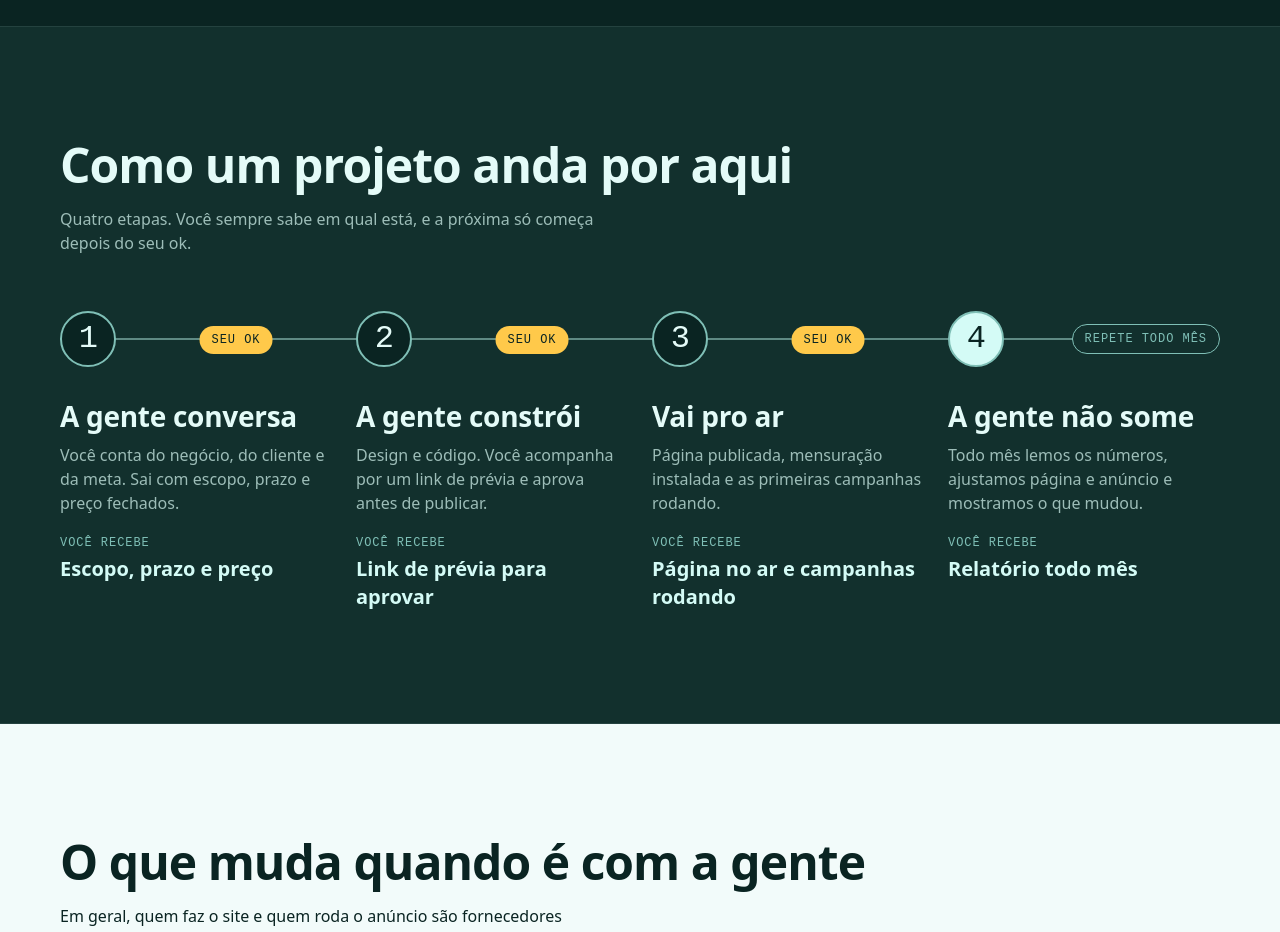
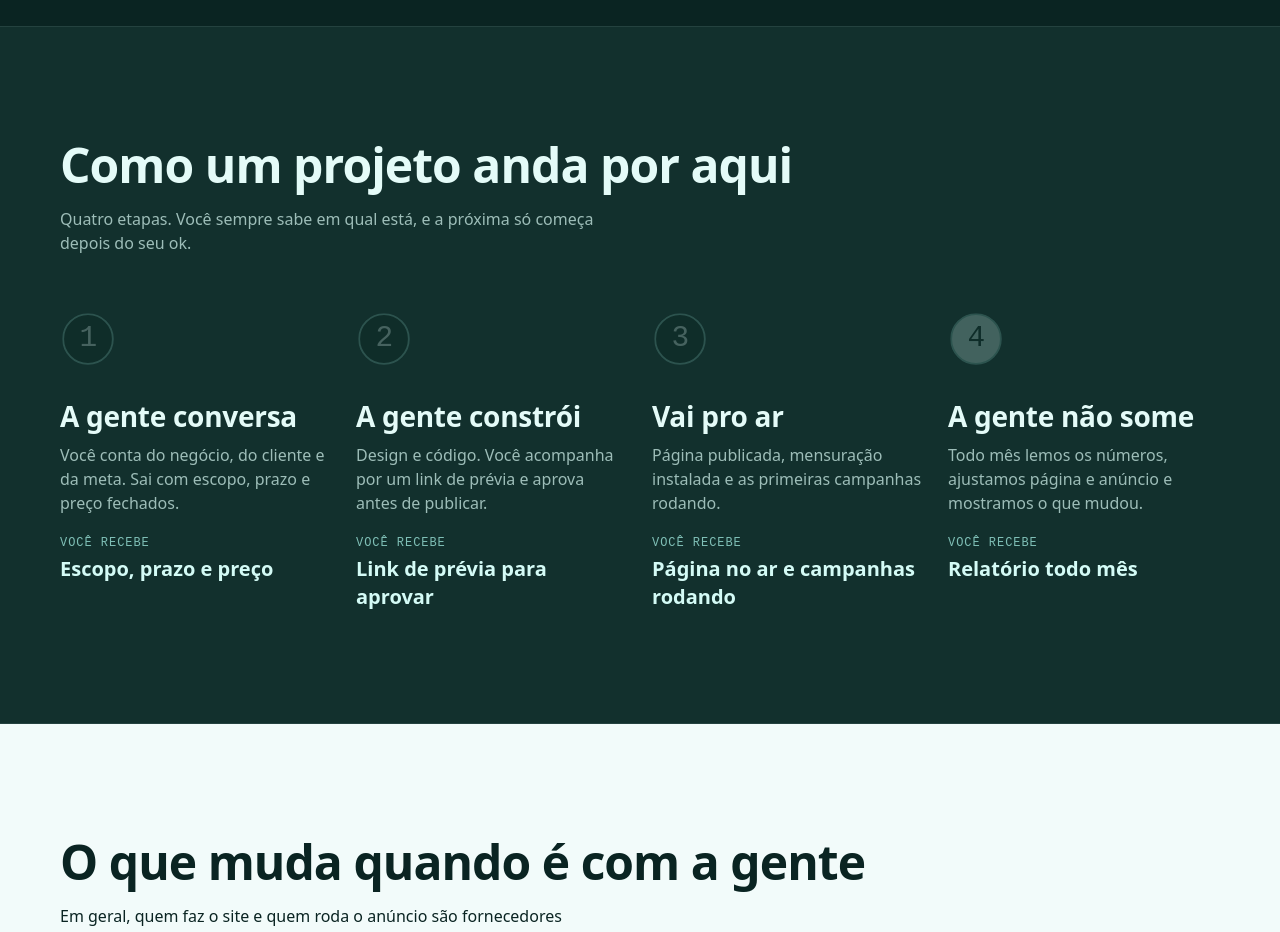
Before and after one commit to vladsposito/institucional-amplyon, a React (Vite) app: page / in a window 1280 px wide. Shown: the part 1860-2792 px from the top of the page. Built offline with nearby package versions, Linux system fonts and the light colour scheme.

Commit message:
Motion na section process

```diff
--- a/src/index.css
+++ b/src/index.css
@@ -191,6 +191,23 @@
   --duration-stair-arc: 500ms;
   --stair-arcs-delay: 1100ms;
   --stair-arcs-stagger: 90ms;
+
+  /*
+   * Motion da linha da trilha, desktop (opção A, "Contínua").
+   * Fonte de verdade: docs/motion/trilha-referencia.html. Não alterar sem aprovação.
+   * Dispara uma vez com a trilha 60% visível. A linha cresce em ritmo constante; cada etapa/selo
+   * acende quando a linha encosta nele: atraso = início + fração da posição na linha x duração.
+   */
+  --track-trigger-ratio: 0.6;
+  --track-start-delay: 200ms;
+  --duration-track-line: 2100ms;
+  --ease-track-line: linear;
+  --duration-track-pop: 320ms;
+  --ease-track-pop: cubic-bezier(0.34, 1.56, 0.64, 1);
+  --track-circle-from-opacity: 0.25;
+  --track-circle-from-scale: 0.92;
+  --track-seal-from-opacity: 0;
+  --track-seal-from-scale: 0.8;
 
   /* Símbolo do logo, em em (base = tamanho do texto do logo, 22px) */
   --logo-bar-w: calc(5em / 22);
@@ -413,6 +430,79 @@
   }
 }
 
+/*
+ * Trilha de "Como um projeto anda" (só desktop + motion-safe; no mobile e com reduced motion fica pronta).
+ * O <ol> da trilha recebe data-track-state: "idle" (estado inicial, antes do disparo) → "play".
+ * --track-f = fração da borda esquerda do elemento ao longo da linha (medida no disparo).
+ */
+@utility track-line-motion {
+  transform-origin: left center;
+  @variant lg {
+    @variant motion-safe {
+      [data-track-state='idle'] & {
+        transform: scaleX(0);
+      }
+      [data-track-state='play'] & {
+        animation: track-line-grow var(--duration-track-line)
+          var(--ease-track-line) backwards;
+        animation-delay: var(--track-start-delay);
+      }
+    }
+  }
+}
+@utility track-circle-motion {
+  --track-from-opacity: var(--track-circle-from-opacity);
+  --track-from-scale: var(--track-circle-from-scale);
+  @variant lg {
+    @variant motion-safe {
+      [data-track-state='idle'] & {
+        opacity: var(--track-from-opacity);
+        transform: scale(var(--track-from-scale));
+      }
+      [data-track-state='play'] & {
+        animation: track-node-pop var(--duration-track-pop)
+          var(--ease-track-pop) backwards;
+        animation-delay: calc(
+          var(--track-start-delay) + var(--track-f, 0) *
+            var(--duration-track-line)
+        );
+      }
+    }
+  }
+}
+@utility track-seal-motion {
+  --track-from-opacity: var(--track-seal-from-opacity);
+  --track-from-scale: var(--track-seal-from-scale);
+  @variant lg {
+    @variant motion-safe {
+      [data-track-state='idle'] & {
+        opacity: var(--track-from-opacity);
+        transform: scale(var(--track-from-scale));
+      }
+      [data-track-state='play'] & {
+        animation: track-node-pop var(--duration-track-pop)
+          var(--ease-track-pop) backwards;
+        animation-delay: calc(
+          var(--track-start-delay) + var(--track-f, 0) *
+            var(--duration-track-line)
+        );
+      }
+    }
+  }
+}
+
+@keyframes track-line-grow {
+  from {
+    transform: scaleX(0);
+  }
+}
+@keyframes track-node-pop {
+  from {
+    opacity: var(--track-from-opacity);
+    transform: scale(var(--track-from-scale));
+  }
+}
+
 @layer base {
   html {
     background-color: var(--color-ground);
--- /dev/null
+++ b/src/lib/useTrackMotion.ts
@@ -0,0 +1,70 @@
+import { useEffect, useRef, useState } from 'react'
+
+export type TrackState = 'idle' | 'play'
+
+const REDUCED_MOTION_QUERY = '(prefers-reduced-motion: reduce)'
+/** Mesmo valor do token --track-trigger-ratio; só é usado se o token não puder ser lido. */
+const FALLBACK_TRIGGER_RATIO = 0.6
+
+/**
+ * Motion da trilha (docs/motion/trilha-referencia.html): dispara uma vez, quando a faixa da trilha
+ * fica --track-trigger-ratio visível. No disparo mede, para cada [data-track-anchor], a fração da
+ * borda esquerda ao longo da linha e grava em --track-f; os tempos ficam nos tokens do CSS.
+ * Com reduced motion não observa (o CSS mostra a trilha pronta).
+ */
+export function useTrackMotion() {
+  const listRef = useRef<HTMLOListElement>(null)
+  const bandRef = useRef<HTMLSpanElement>(null)
+  const lineRef = useRef<HTMLSpanElement>(null)
+  const [state, setState] = useState<TrackState>('idle')
+
+  useEffect(() => {
+    const list = listRef.current
+    const band = bandRef.current
+    const line = lineRef.current
+    if (!list || !band || !line) return
+    if (window.matchMedia(REDUCED_MOTION_QUERY).matches) return
+
+    const tokenRatio = parseFloat(
+      getComputedStyle(document.documentElement).getPropertyValue(
+        '--track-trigger-ratio',
+      ),
+    )
+    const threshold = Number.isFinite(tokenRatio)
+      ? tokenRatio
+      : FALLBACK_TRIGGER_RATIO
+
+    const measure = () => {
+      // A linha termina, por construção, onde começa o selo-espaçador ao lado dela. Medir por ele
+      // dá o comprimento exato (sem arredondar) e não é afetado pelo scaleX(0) do estado inicial.
+      const start = band.getBoundingClientRect().left
+      const end =
+        line.nextElementSibling?.getBoundingClientRect().left ??
+        start + line.offsetWidth
+      const length = end - start
+      list
+        .querySelectorAll<HTMLElement>('[data-track-anchor]')
+        .forEach((anchor) => {
+          const x = anchor.getBoundingClientRect().left - start
+          const fraction = Math.min(1, Math.max(0, x / length))
+          anchor.style.setProperty('--track-f', String(fraction))
+        })
+    }
+
+    // A faixa só existe no desktop (display none no mobile), então no mobile nunca dispara.
+    const observer = new IntersectionObserver(
+      (entries) => {
+        const entry = entries[0]
+        if (!entry || entry.intersectionRatio < threshold) return
+        measure()
+        setState('play')
+        observer.disconnect()
+      },
+      { threshold },
+    )
+    observer.observe(band)
+    return () => observer.disconnect()
+  }, [])
+
+  return { listRef, bandRef, lineRef, state }
+}
--- a/src/sections/Process.tsx
+++ b/src/sections/Process.tsx
@@ -4,10 +4,14 @@ import { SectionHeading } from '@/components/SectionHeading'
 import { PROCESS_INTRO, PROCESS_STEPS } from '@/lib/content'
 import { SECTION_IDS } from '@/lib/nav'
 import { cn } from '@/lib/cn'
+import { useTrackMotion } from '@/lib/useTrackMotion'
+
+const REPEAT_LABEL = 'Repete todo mês'
 
 /** "Como um projeto anda": trilha de 4 etapas (horizontal no desktop, vertical no mobile). */
 export function Process() {
   const lastIndex = PROCESS_STEPS.length - 1
+  const { listRef, bandRef, lineRef, state } = useTrackMotion()
   return (
     <section
       id={SECTION_IDS.process}
@@ -21,12 +25,28 @@ export function Process() {
           description={PROCESS_INTRO.description}
         />
 
-        <ol className="relative mt-8 grid lg:mt-14 lg:grid-cols-4 lg:gap-6">
-          {/* Linha única do trilho (desktop), por trás dos círculos e do selo final. */}
+        <ol
+          ref={listRef}
+          data-track-state={state}
+          className="relative mt-8 grid lg:mt-14 lg:grid-cols-4 lg:gap-6"
+        >
+          {/*
+            Faixa do trilho (desktop): a linha ocupa o espaço até uma cópia invisível do selo final,
+            então termina por construção na borda esquerda do selo "Repete todo mês" (preso à direita).
+          */}
           <span
+            ref={bandRef}
             aria-hidden="true"
-            className="absolute inset-x-0 top-6.75 hidden h-0.5 bg-line-strong lg:block"
-          />
+            className="absolute inset-x-0 top-0 hidden h-14 items-center lg:flex"
+          >
+            <span
+              ref={lineRef}
+              className="h-0.5 flex-1 track-line-motion rounded-pill bg-line-strong"
+            />
+            <Badge variant="outline" className="invisible">
+              {REPEAT_LABEL}
+            </Badge>
+          </span>
           {PROCESS_STEPS.map((step, index) => {
             const isLast = index === lastIndex
             return (
@@ -39,10 +59,14 @@ export function Process() {
                     'before:absolute before:top-5 before:bottom-0 before:left-4.75 before:w-0.5 before:bg-line-strong before:content-[""] lg:before:hidden',
                 )}
               >
-                <div className="relative z-10 lg:flex lg:h-14 lg:items-center">
+                {/* data-track-anchor: borda esquerda medida no disparo do motion (wrapper sem scale). */}
+                <div
+                  data-track-anchor
+                  className="relative z-10 lg:flex lg:h-14 lg:items-center"
+                >
                   <span
                     className={cn(
-                      'grid size-10 place-items-center rounded-pill border-2 border-sage type-step-mobile lg:size-14 lg:type-metric',
+                      'grid size-10 track-circle-motion place-items-center rounded-pill border-2 border-sage type-step-mobile lg:size-14 lg:type-metric',
                       isLast
                         ? 'bg-mint text-on-amp'
                         : 'bg-surface text-ink lg:bg-ground',
@@ -52,13 +76,21 @@ export function Process() {
                   </span>
                   {/* selo no ponto médio entre este círculo e o próximo (desktop) */}
                   {!isLast && (
-                    <span className="absolute top-3.5 left-(--seal-mid) hidden -translate-x-1/2 lg:block">
-                      <Badge>seu ok</Badge>
+                    <span
+                      data-track-anchor
+                      className="absolute top-3.5 left-(--seal-mid) hidden -translate-x-1/2 lg:block"
+                    >
+                      <Badge className="track-seal-motion">seu ok</Badge>
                     </span>
                   )}
                   {isLast && (
-                    <span className="top-3.125 absolute right-0 hidden lg:block">
-                      <Badge variant="outline">Repete todo mês</Badge>
+                    <span
+                      data-track-anchor
+                      className="top-3.125 absolute right-0 hidden lg:block"
+                    >
+                      <Badge variant="outline" className="track-seal-motion">
+                        {REPEAT_LABEL}
+                      </Badge>
                     </span>
                   )}
                 </div>
```
Also changed, not shown: 2 other files (tests, documents, lock files or other folders).
